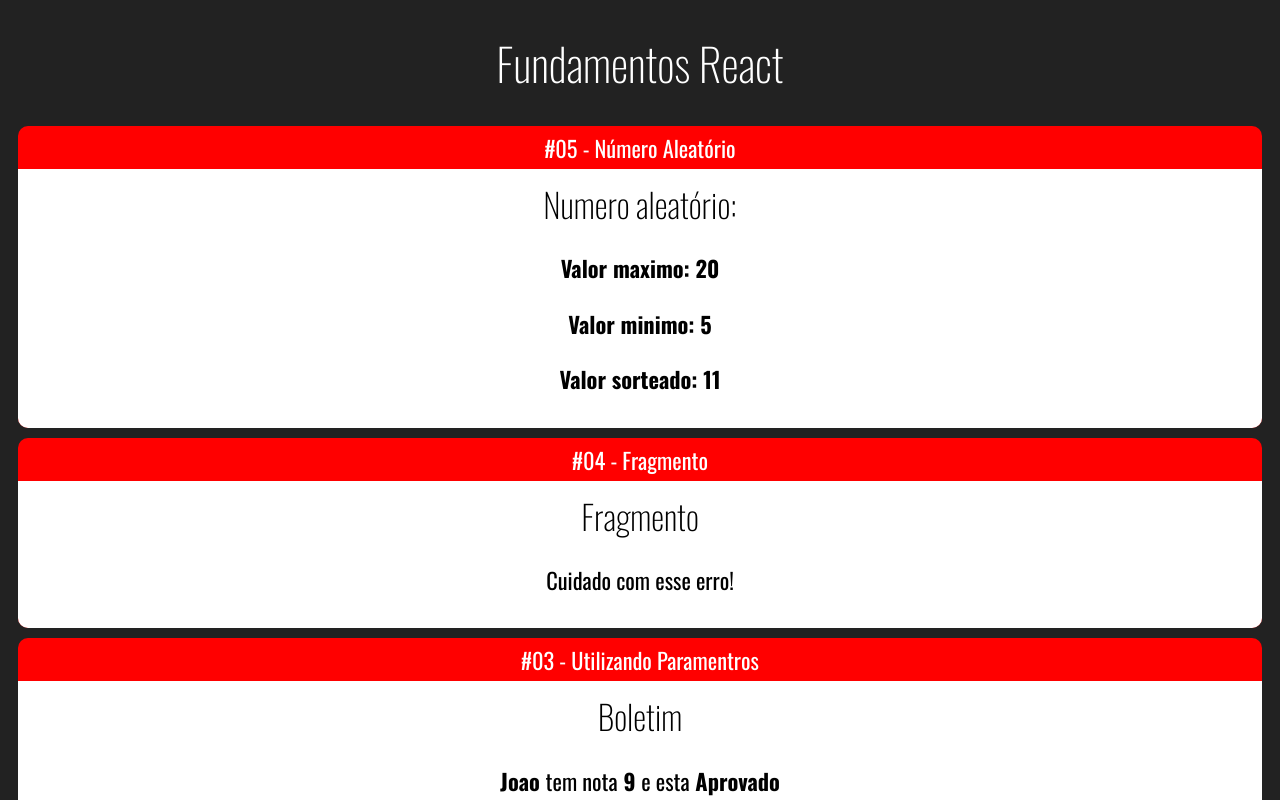
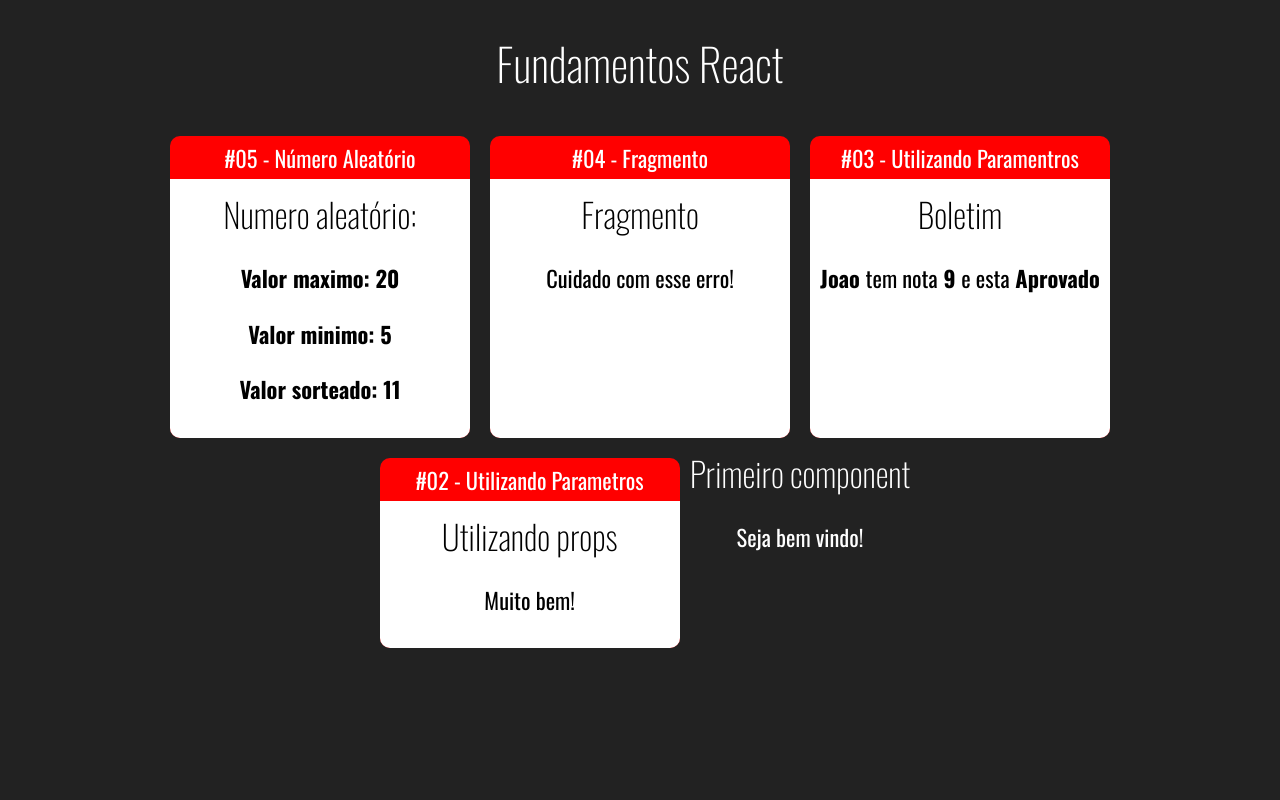
Before and after one commit to jaovw/React, a React (Create React App) app in the folder fundamentos-react/: page / in a window 1280 px wide. Shown: the top 800 px of the page. Built offline with nearby package versions, Linux system fonts and the light colour scheme.

Commit message:
Implementando flexBox

```diff
--- /dev/null
+++ b/fundamentos-react/src/App.css
@@ -0,0 +1,6 @@
+.App .Cards {
+
+    display: flex;
+    justify-content: center;
+    flex-wrap: wrap;
+}
--- a/fundamentos-react/src/App.jsx
+++ b/fundamentos-react/src/App.jsx
@@ -1,3 +1,4 @@
+import "./App.css"
 import React from "react";
 
 import Card from "./components/layout/Card";
@@ -8,12 +9,15 @@
 import Aleatorio from "./components/basic/Aleatorio"
 
 export default _ =>
-    <div>
+    <div className="App">
         <h1>Fundamentos React</h1>
+
+        <div className="Cards">
+
             <Card titulo='#05 - Número Aleatório'>
                 <Aleatorio
-                max = {20}
-                min = {5}
+                    max={20}
+                    min={5}
                 />
             </Card>
             <Card titulo='#04 - Fragmento'>
@@ -33,4 +37,9 @@
                 />
             </Card>
             <Primeiro></Primeiro>
+
+
         </div>
+
+
+    </div>
--- a/fundamentos-react/src/components/layout/Card.css
+++ b/fundamentos-react/src/components/layout/Card.css
@@ -4,6 +4,10 @@
     border-radius: 10px;
     overflow: hidden;
     margin: 10px;
+
+    display: flex;
+    flex-direction: column;
+    min-width: 300px;
 }
 
 .Card .Title {
@@ -13,6 +17,7 @@
 }
 
 .Card .Content {
+    flex-grow: 1;
     background-color: #fff;
     color: #000;
     padding: 10px;
```
Lines whose indentation alone changed are shown as unchanged.
